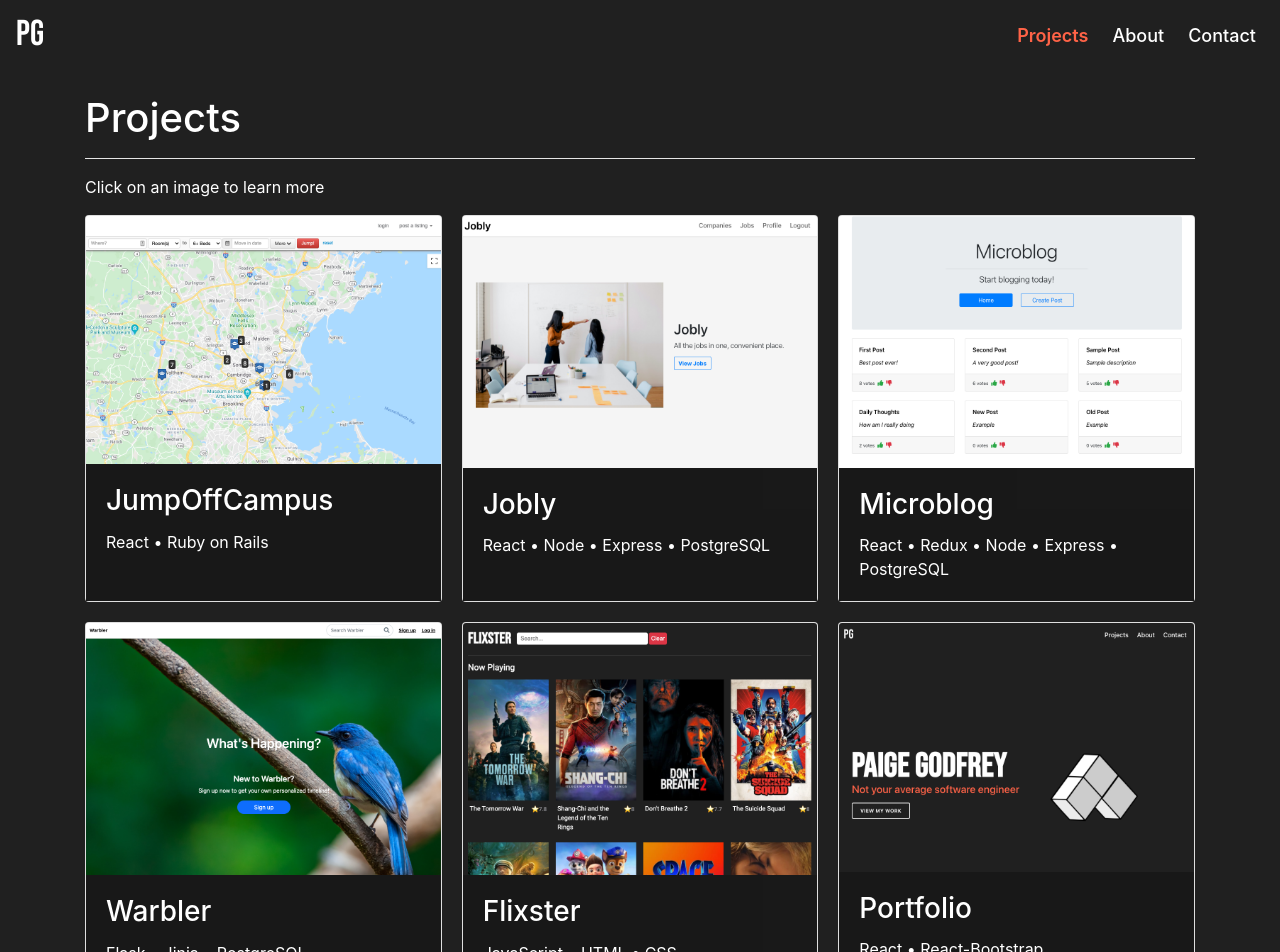
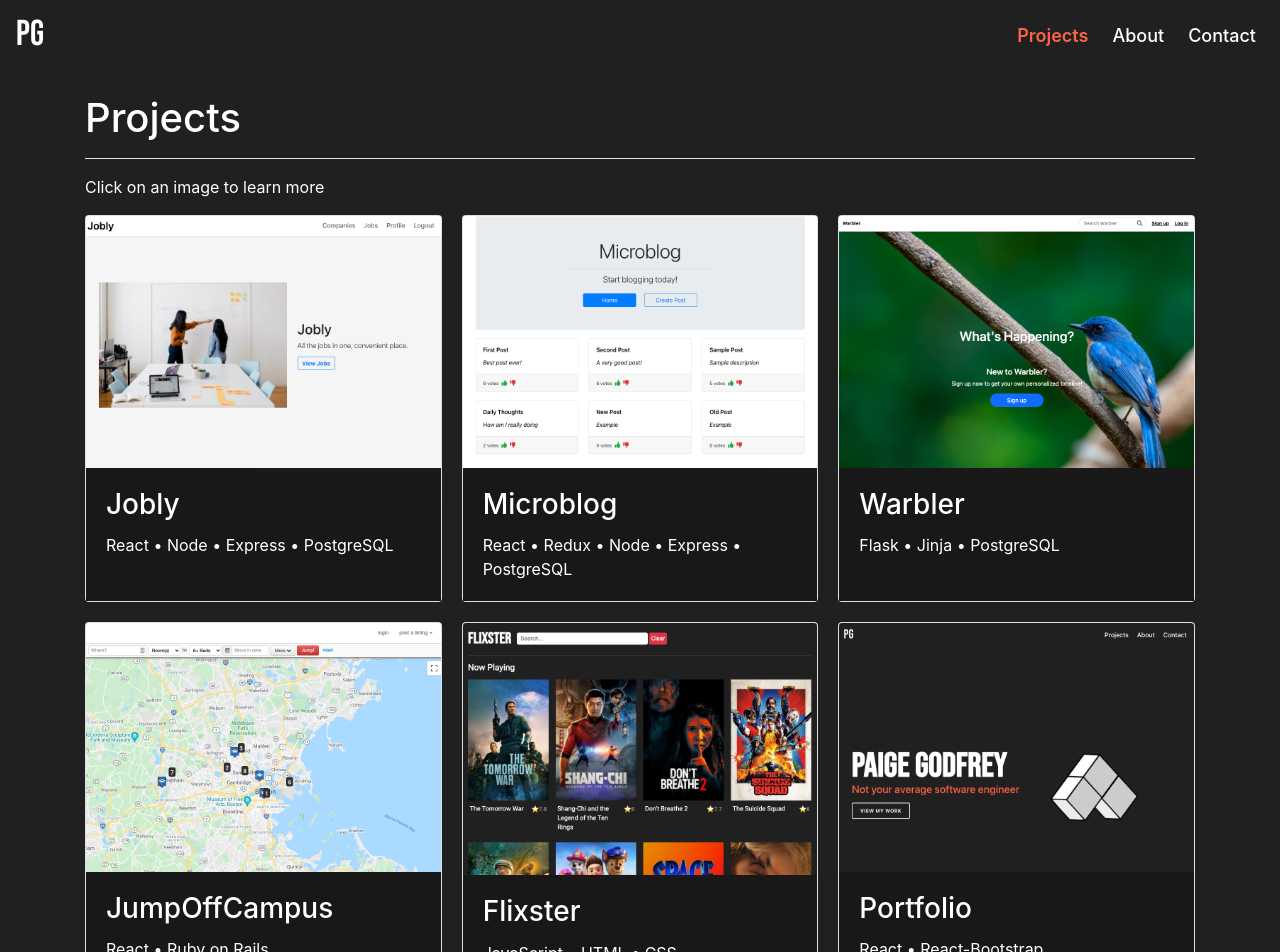
Before and after one commit to paigegodfrey/portfolio-2, a React (Create React App) app: page /projects in a window 1280 px wide. Shown: the top 952 px of the page. Built offline with nearby package versions, Linux system fonts and the light colour scheme.

Commit message:
before jumpoffcampus text update - final

```diff
--- a/src/components/projectList.js
+++ b/src/components/projectList.js
@@ -6,13 +6,6 @@ import warbler from "../images/warbler1.png";
 import flixster from "../images/flixster1.png";
 
 let projects = [
-  {
-    title: "JumpOffCampus",
-    technologies: "React • Ruby on Rails",
-    description: ``,
-    techDetail:``,
-    img: jumpOff
-  },
   {
     title: "Jobly",
     technologies: "React • Node • Express • PostgreSQL",
@@ -52,6 +45,13 @@ let projects = [
     github: "https://github.com/paigegodfrey/warbler"
   },
   {
+    title: "JumpOffCampus",
+    technologies: "React • Ruby on Rails",
+    description: ``,
+    techDetail:``,
+    img: jumpOff
+  },
+  {
     title: "Flixster",
     technologies: "JavaScript • HTML • CSS",
     description: `Flixster is a Vanilla JavaScript movie application in which users
```
